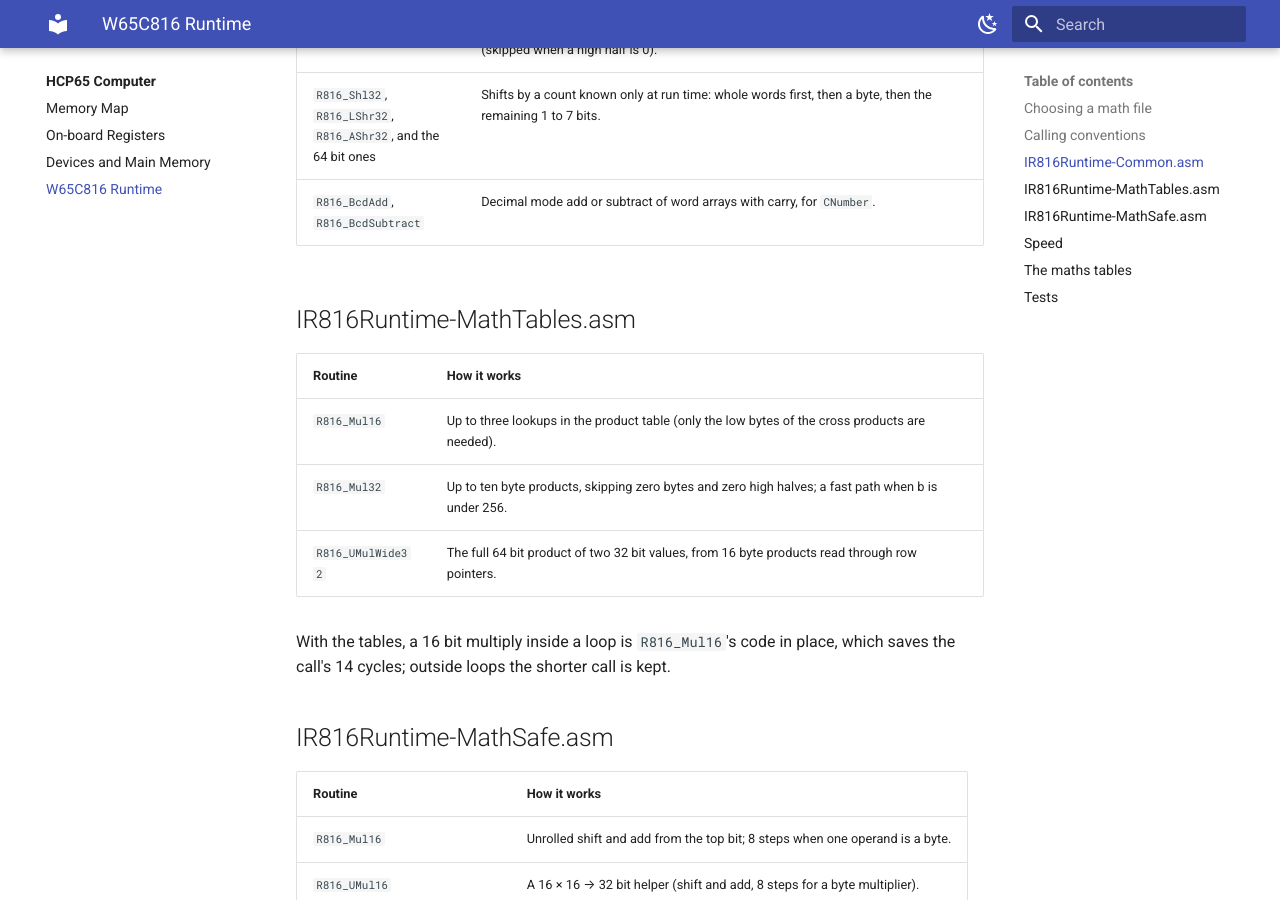
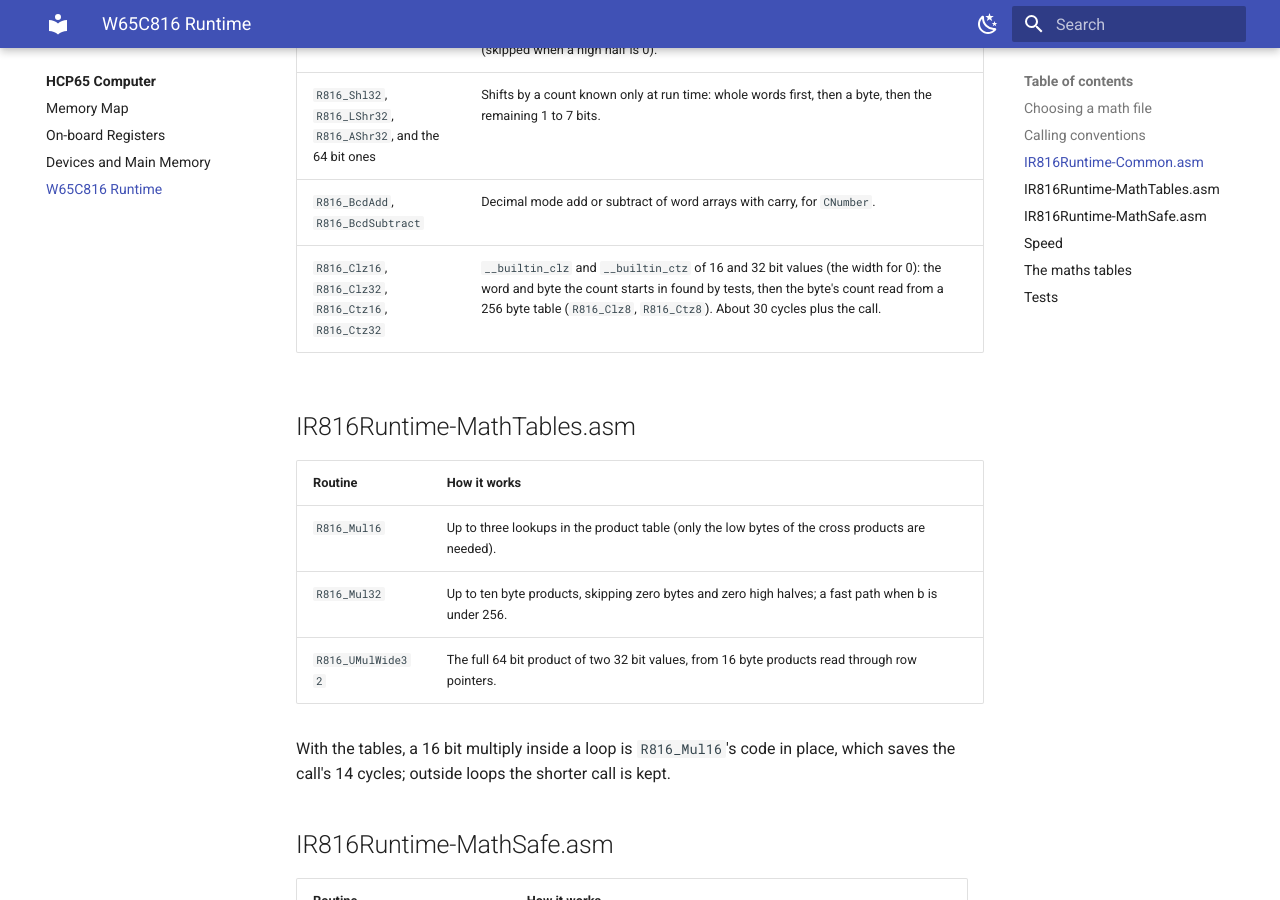
Before and after one commit to andrewpaterson/HCP65, an MkDocs documentation site: the page built from Website/docs/hcp65/runtime.md, in a window 1280 px wide and 900 px high, scrolled down 2264 px. Built offline with MkDocs 1.6.1 and Material for MkDocs 9.7.7, drawn with Linux system fonts in a browser that asks for light colours.

Commit message:
Docs site: R816_Clz16/Clz32/Ctz16/Ctz32 on the runtime page.

```diff
--- a/Website/docs/hcp65/runtime.md
+++ b/Website/docs/hcp65/runtime.md
@@ -66,6 +66,7 @@ back.
 | `R816_Mul64` | The low 64 bits of a product, from one `R816_UMulWide32` and up to two `R816_Mul32` (skipped when a high half is 0). |
 | `R816_Shl32`, `R816_LShr32`, `R816_AShr32`, and the 64 bit ones | Shifts by a count known only at run time: whole words first, then a byte, then the remaining 1 to 7 bits. |
 | `R816_BcdAdd`, `R816_BcdSubtract` | Decimal mode add or subtract of word arrays with carry, for `CNumber`. |
+| `R816_Clz16`, `R816_Clz32`, `R816_Ctz16`, `R816_Ctz32` | `__builtin_clz` and `__builtin_ctz` of 16 and 32 bit values (the width for 0): the word and byte the count starts in found by tests, then the byte's count read from a 256 byte table (`R816_Clz8`, `R816_Ctz8`).  About 30 cycles plus the call. |
 
 ## IR816Runtime-MathTables.asm
 
```
